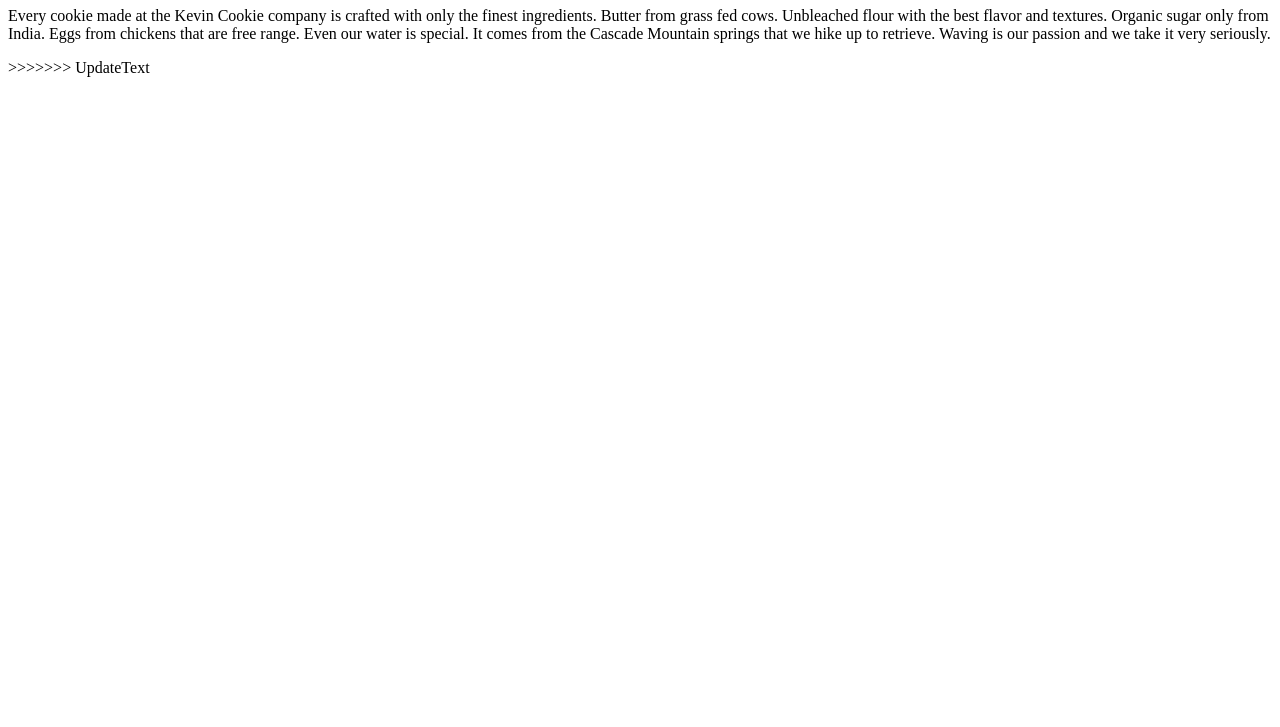
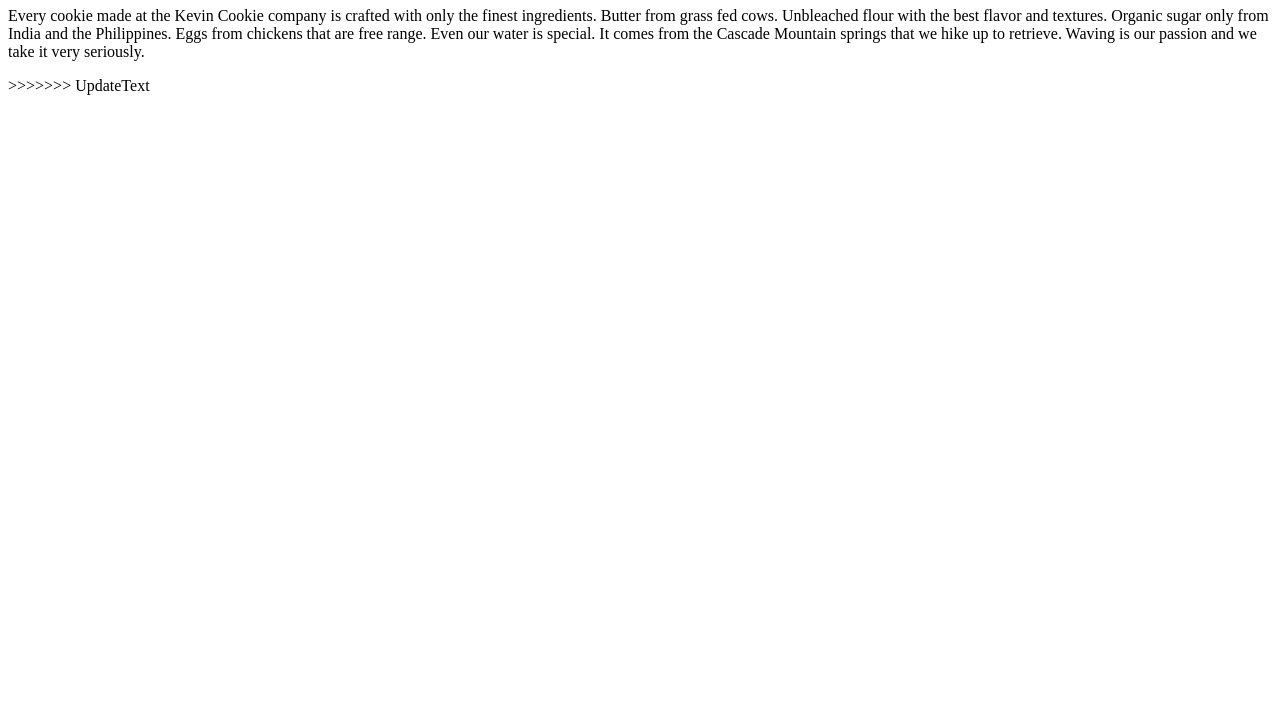
Before and after one commit to Santzai/coocomp, a plain HTML site: page index.htm in a window 1280 px wide. Shown: the part 73-800 px from the top of the page. Drawn offline with Linux system fonts and the light colour scheme.

Commit message:
Update index.htm

```diff
--- a/index.htm
+++ b/index.htm
@@ -3,7 +3,7 @@
 <body>
 
 <h1>Deliciousness in every bite!</h1>
-<p>Every cookie made at the Kevin Cookie company is crafted with only the finest ingredients. Butter from grass fed cows. Unbleached flour with the best flavor and textures. Organic sugar only from India. Eggs from chickens that are free range. Even our water is special. It comes from the Cascade Mountain springs that we hike up to retrieve. Waving is our passion and we take it very seriously.</p>
+<p>Every cookie made at the Kevin Cookie company is crafted with only the finest ingredients. Butter from grass fed cows. Unbleached flour with the best flavor and textures. Organic sugar only from India and the Philippines. Eggs from chickens that are free range. Even our water is special. It comes from the Cascade Mountain springs that we hike up to retrieve. Waving is our passion and we take it very seriously.</p>
 >>>>>>> UpdateText
 
 </body>
```
